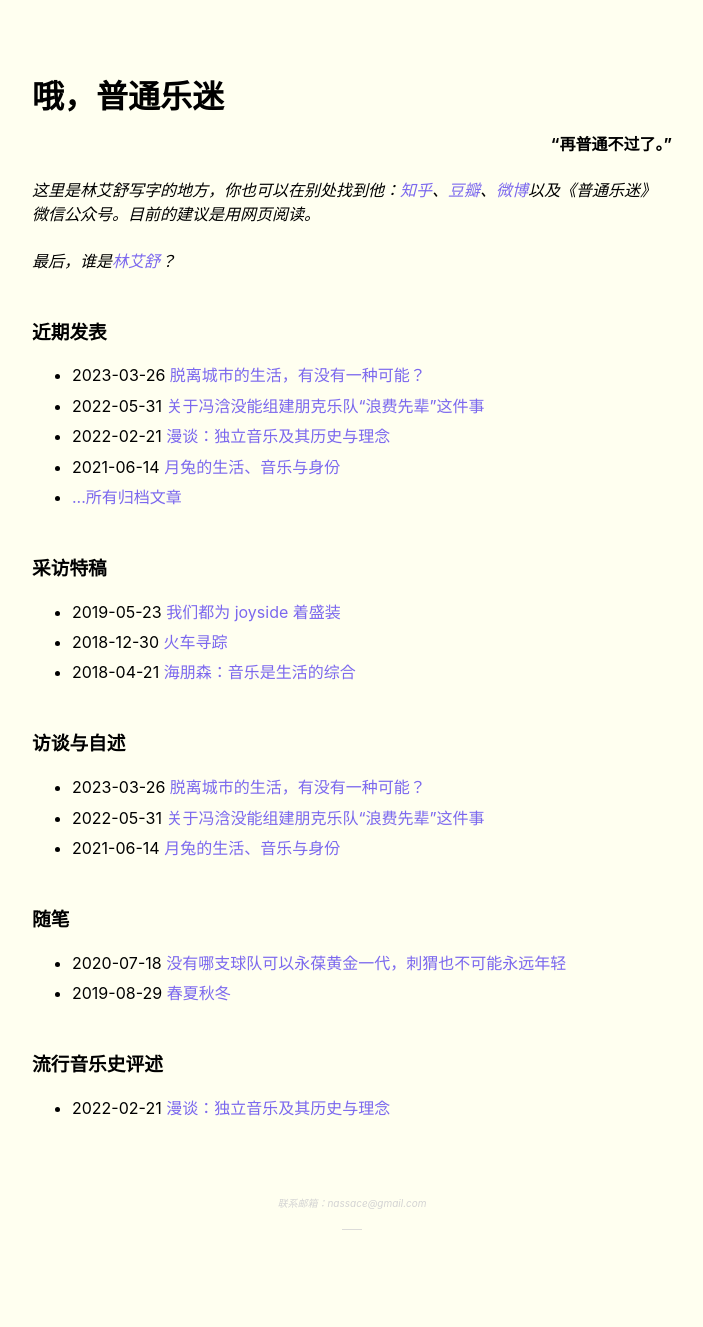
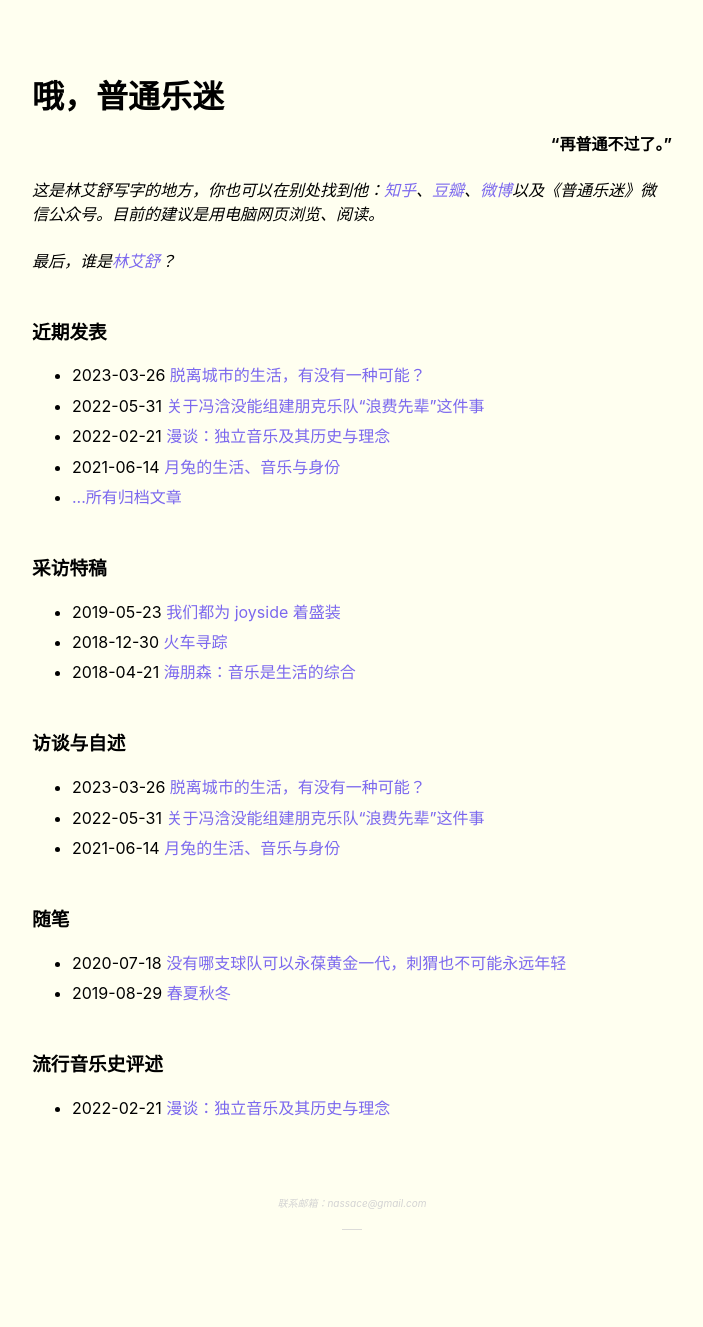
Before and after one commit to salingerlin/salingerlin.github.io, a Jekyll site: the page built from index.md, in a window 1280 px wide. Shown: the whole page, without its empty margins (288-991 px from the left). Built offline with Jekyll 4.4.1, drawn with Linux system fonts in a browser that asks for light colours.

Commit message:
Update _config.yml

```diff
--- a/_config.yml
+++ b/_config.yml
@@ -5,7 +5,7 @@ url: https://salingerlin.github.io/ # root address of the site
 baseurl: "" # subpath of the site, e.g. "/blog" (leave it blank "" if you're site shouldn't use a subpath)
 description: > # description of the site (multiple lines allowed)
   <p align="right"><b>“再普通不过了。”</b></p>
-  <p><i>这里是林艾舒写字的地方，你也可以在别处找到他：<a href="https://www.zhihu.com/people/sisalinger">知乎</a>、<a href="https://www.douban.com/people/nassace/?_i=1111874Nv5E76h">豆瓣</a>、<a href="https://weibo.com/nassace">微博</a>以及《普通乐迷》微信公众号。目前的建议是用网页阅读。</i></p>
+  <p><i>这是林艾舒写字的地方，你也可以在别处找到他：<a href="https://www.zhihu.com/people/sisalinger">知乎</a>、<a href="https://www.douban.com/people/nassace/?_i=1111874Nv5E76h">豆瓣</a>、<a href="https://weibo.com/nassace">微博</a>以及《普通乐迷》微信公众号。目前的建议是用电脑网页浏览、阅读。</i></p>
   <p><i>最后，谁是<a href="about">林艾舒</a>？</i></p>
 
 permalink: /:slug.html
```
